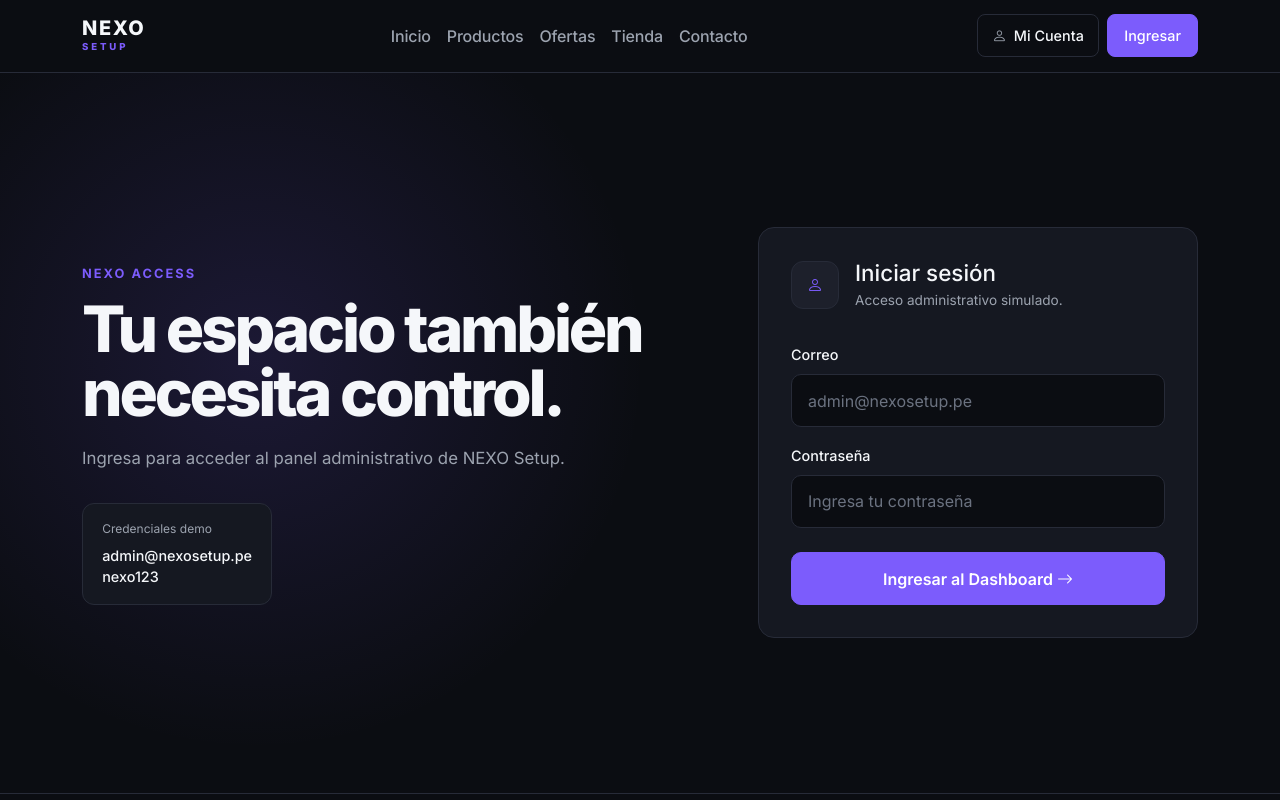
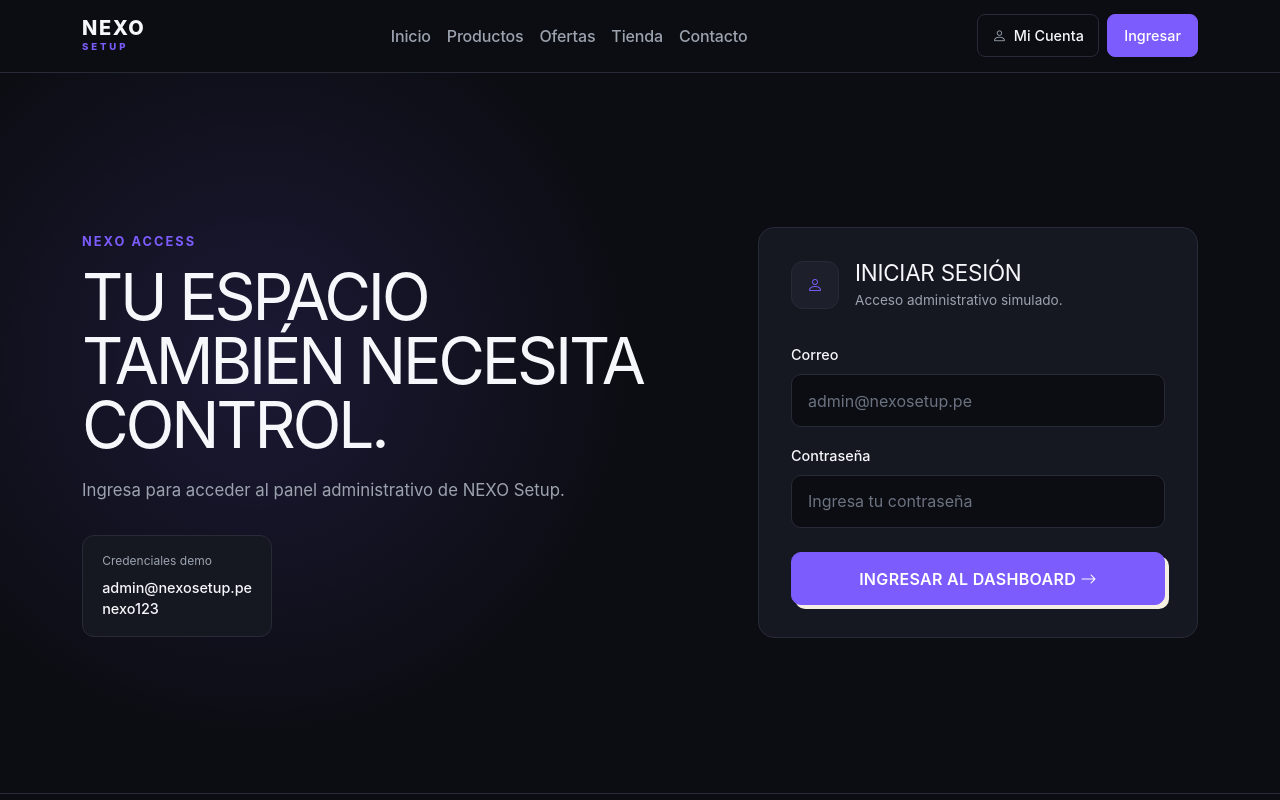
Before and after one commit to cfabrica46/nexo-setup, an Angular app: page /login in a window 1280 px wide. Shown: the top 800 px of the page. Built offline with nearby package versions, Linux system fonts and the light colour scheme.

Commit message:
feat: added commits compa

```diff
--- a/src/styles.css
+++ b/src/styles.css
@@ -1,4 +1,73 @@
-@import url('https://fonts.googleapis.com/css2?family=Inter:wght@400;500;600;700;800&display=swap');
+/* @import url('https://fonts.googleapis.com/css2?family=Archivo+Black&family=Space+Grotesk:...'); */
+
+/* Tema claro NEXO · NEOBRUTALISMO */
+:root[data-theme='light'] {
+  --color-bg: #fff4d6;
+  --color-surface: #ffffff;
+  --color-surface-secondary: #ffe08a;
+  --color-surface-alt: #ffeaa8;
+
+  --color-primary: #2d5bff;
+  --color-primary-hover: #1f46d6;
+  --color-on-primary: #ffffff;
+  --color-accent-text: #1f46d6;
+
+  --color-yellow: #ffd33d;
+  --color-pink: #ff5c9e;
+  --color-green: #35d49a;
+
+  --color-text: #0a0a0a;
+  --color-text-soft: #262626;
+  --color-muted: #4a4a4a;
+  --color-subtle: #6e6e6e;
+  --color-border: #0a0a0a;
+  --color-border-strong: #0a0a0a;
+  --key-edge: #0a0a0a;
+
+  --color-success: #1f9d63;
+  --color-danger: #e0263f;
+  --color-warning: #d98b00;
+  --color-success-text: #11713f;
+  --color-danger-text: #b3162d;
+  --color-warning-text: #8a5600;
+
+  color-scheme: light;
+}
+
+/* Tema oscuro */
+:root,
+:root[data-theme='dark'] {
+  --color-bg: #121212;
+  --color-surface: #1e1e1e;
+  --color-surface-secondary: #2a2a2a;
+  --color-surface-alt: #181818;
+
+  --color-primary: #7b9bff;
+  --color-primary-hover: #9db4ff;
+  --color-on-primary: #0a0a0a;
+  --color-accent-text: #9db4ff;
+
+  --color-yellow: #ffd33d;
+  --color-pink: #ff5c9e;
+  --color-green: #35d49a;
+
+  --color-text: #f5f0e1;
+  --color-text-soft: #ddd7c6;
+  --color-muted: #a8a395;
+  --color-subtle: #7c786b;
+  --color-border: #f5f0e1;
+  --color-border-strong: #f5f0e1;
+  --key-edge: #f5f0e1;
+
+  --color-success: #35d49a;
+  --color-danger: #ff5c6c;
+  --color-warning: #ffb020;
+  --color-success-text: #86efac;
+  --color-danger-text: #ff9aa5;
+  --color-warning-text: #fcd34d;
+
+  color-scheme: dark;
+}
 
 :root {
   --color-bg: #0b0d12;
@@ -122,3 +191,150 @@ img {
     transition: none;
   }
 }
+
+/* Fondo de puntos */
+body {
+  color: var(--color-text);
+  background-color: var(--color-bg);
+  background-image: radial-gradient(
+    color-mix(in srgb, var(--key-edge) 22%, transparent) 1.4px,
+    transparent 1.4px
+  );
+  background-size: 24px 24px;
+  transition:
+    background-color 180ms ease,
+    color 180ms ease;
+}
+
+h1,
+h2 {
+  font-family: var(--font-heavy);
+  font-weight: 400;
+  letter-spacing: -0.01em;
+  text-transform: uppercase;
+}
+
+h3,
+h4,
+h5,
+h6 {
+  font-family: var(--font-display);
+  font-weight: 700;
+  letter-spacing: -0.02em;
+}
+
+.ph-bold {
+  vertical-align: -0.14em;
+}
+
+/* Botones: borde grueso, sombra dura y efecto de presionar */
+.btn:not(.nav-link) {
+  border: 3px solid var(--key-edge);
+  border-radius: 10px;
+  box-shadow: 4px 4px 0 var(--key-edge);
+  font-family: var(--font-display);
+  font-weight: 700;
+  text-transform: uppercase;
+  letter-spacing: 0.02em;
+  transition:
+    transform 90ms ease,
+    box-shadow 90ms ease,
+    background-color 120ms ease,
+    color 120ms ease;
+}
+
+.btn:not(.nav-link):hover {
+  transform: translate(-2px, -2px);
+  box-shadow: 6px 6px 0 var(--key-edge);
+}
+
+.btn:not(.nav-link):active {
+  transform: translate(4px, 4px);
+  box-shadow: 0 0 0 var(--key-edge);
+}
+
+/* Etiqueta tipo sticker */
+.spec-tag {
+  display: inline-flex;
+  align-items: center;
+  gap: 0.35rem;
+  padding: 0.2rem 0.6rem;
+  color: #0a0a0a;
+  background: var(--color-yellow);
+  border: 2px solid var(--key-edge);
+  border-radius: 6px;
+  font-family: var(--font-mono);
+  font-size: 0.72rem;
+  font-weight: 700;
+  letter-spacing: 0.04em;
+  text-transform: uppercase;
+}
+
+/* Bandas en movimiento (estilo anuncio) */
+.marquee-wrap {
+  position: relative;
+  padding: 2.5rem 0;
+  overflow: hidden;
+}
+
+.marquee {
+  overflow: hidden;
+  color: #0a0a0a;
+  border-top: 3px solid var(--key-edge);
+  border-bottom: 3px solid var(--key-edge);
+}
+
+.marquee-a {
+  background: var(--color-pink);
+  transform: rotate(-1deg);
+}
+
+.marquee-b {
+  margin-top: 0.9rem;
+  background: var(--color-yellow);
+  transform: rotate(-1deg);
+}
+
+.marquee-track {
+  display: flex;
+  width: max-content;
+  animation: marquee 14s linear infinite;
+}
+
+.marquee-b .marquee-track {
+  animation-direction: reverse;
+}
+
+.marquee:hover .marquee-track {
+  animation-play-state: paused;
+}
+
+.marquee-track span {
+  padding: 0.7rem 1.4rem;
+  font-family: var(--font-heavy);
+  font-size: 1.1rem;
+  text-transform: uppercase;
+  white-space: nowrap;
+}
+
+@keyframes marquee {
+  to {
+    transform: translateX(-50%);
+  }
+}
+
+@media (prefers-reduced-motion: reduce) {
+  .reveal {
+    opacity: 1;
+
+    transform: none;
+
+    transition: none;
+  }
+}
+
+/* Archivo Black ya es negrita: evita el "falso bold" */
+h1,
+h2 {
+  font-weight: 400 !important;
+}
```
